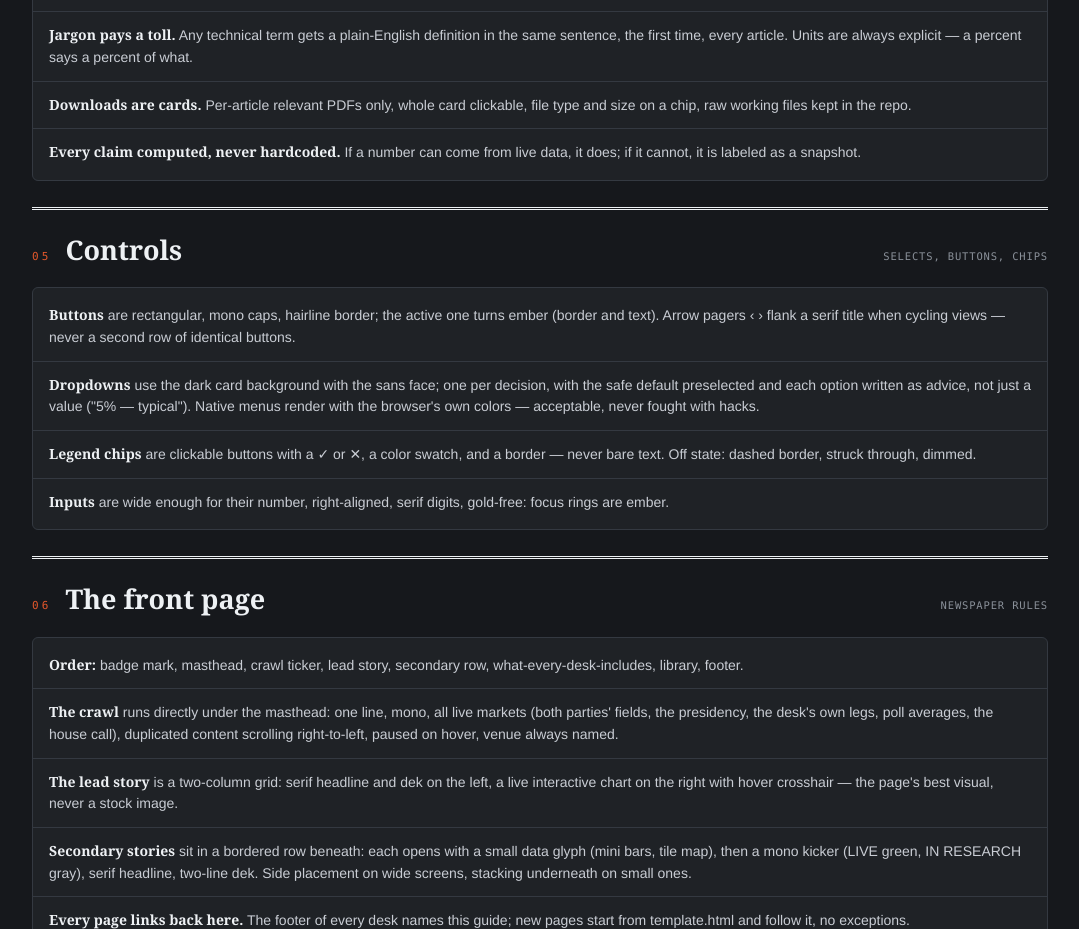
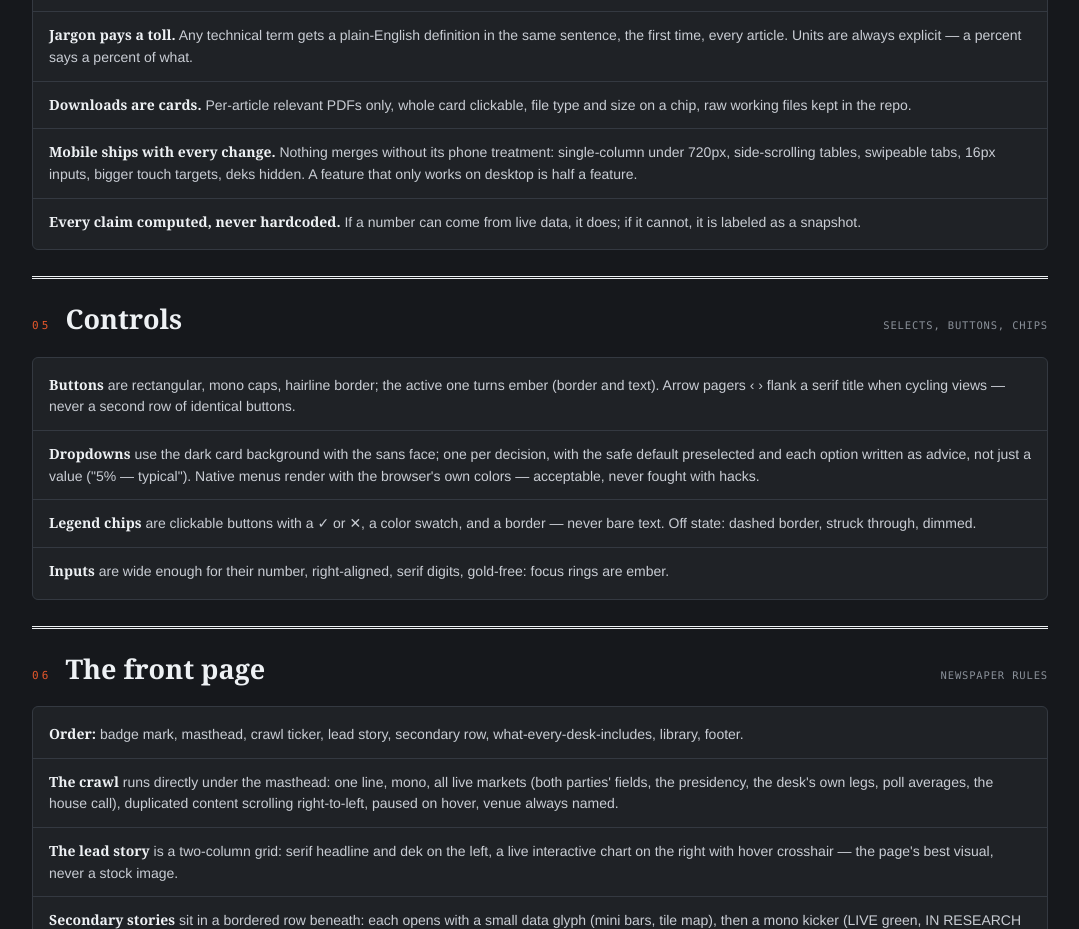
Before and after one commit to willhoop/event-desk, a plain HTML site: page styleguide.html in a window 1280 px wide. Shown: the part 2024-2953 px from the top of the page, without its empty margins (100-1179 px from the left). Drawn offline with Linux system fonts and the light colour scheme.

Commit message:
Add files via upload

```diff
--- a/styleguide.html
+++ b/styleguide.html
@@ -115,6 +115,7 @@
       <div class="row"><b>Verdict colors.</b> BUY and gains are green (go); WAIT and losses are ember (hold). Bet names are bold serif, never colored.</div>
       <div class="row"><b>Jargon pays a toll.</b> Any technical term gets a plain-English definition in the same sentence, the first time, every article. Units are always explicit — a percent says a percent of what.</div>
       <div class="row"><b>Downloads are cards.</b> Per-article relevant PDFs only, whole card clickable, file type and size on a chip, raw working files kept in the repo.</div>
+      <div class="row"><b>Mobile ships with every change.</b> Nothing merges without its phone treatment: single-column under 720px, side-scrolling tables, swipeable tabs, 16px inputs, bigger touch targets, deks hidden. A feature that only works on desktop is half a feature.</div>
       <div class="row"><b>Every claim computed, never hardcoded.</b> If a number can come from live data, it does; if it cannot, it is labeled as a snapshot.</div>
     </div>
   </section>
```
